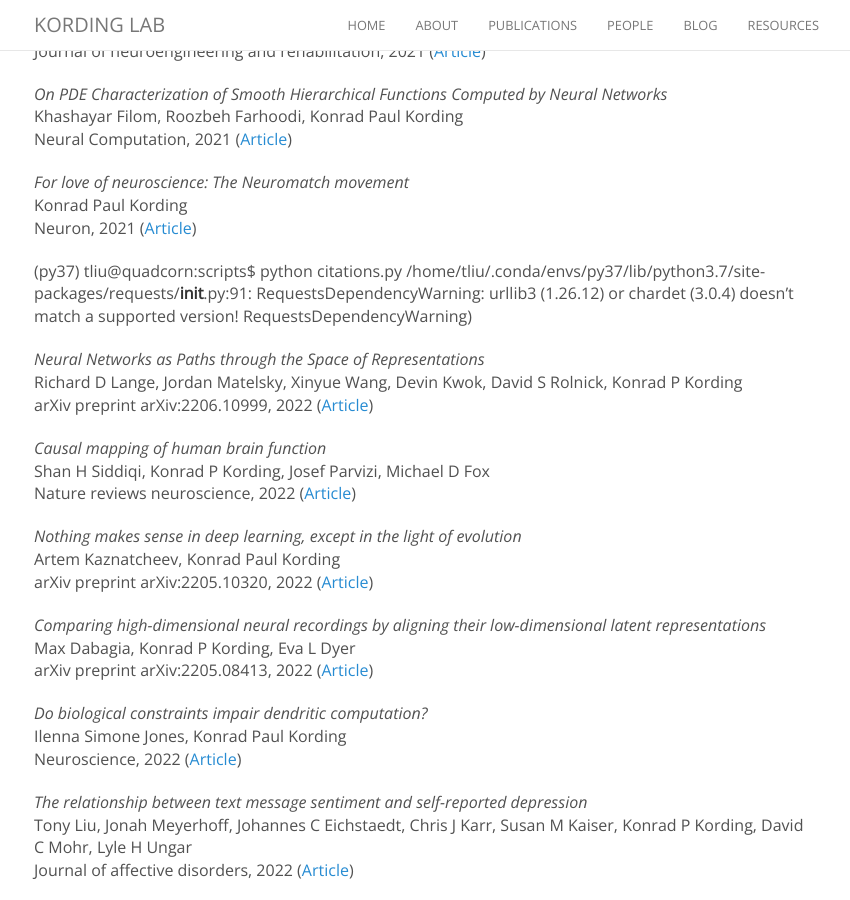
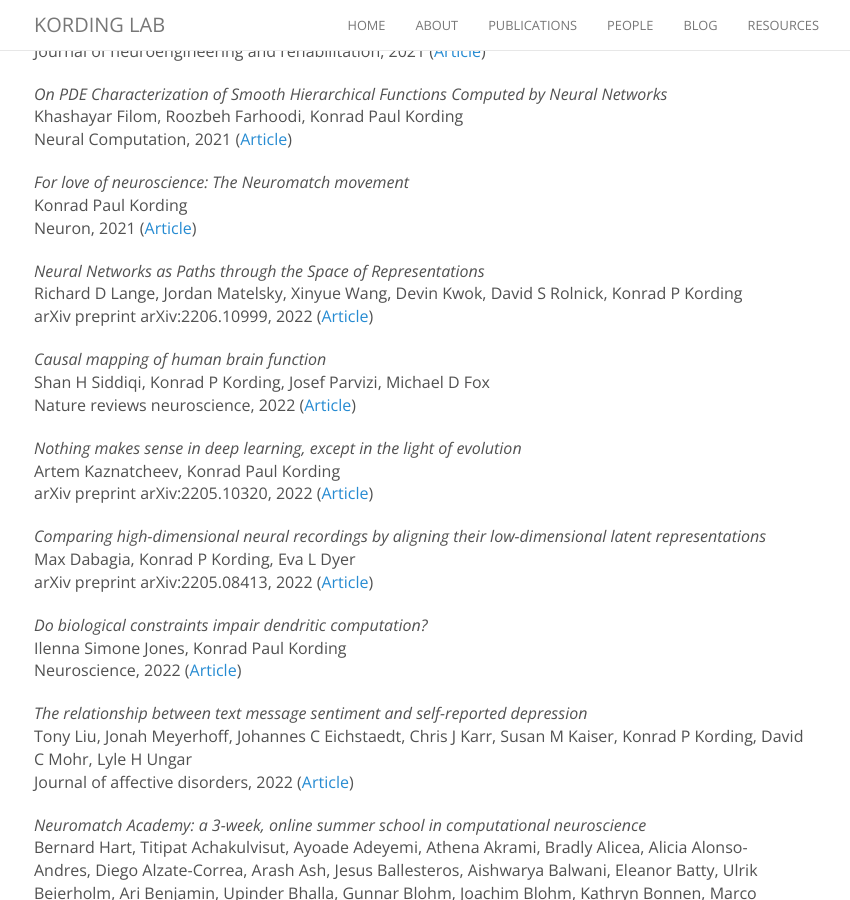
Before and after one commit to KordingLab/KordingLab.github.io, a Jekyll site: the page built from publications.md, in a window 1280 px wide and 900 px high, scrolled down 2512 px. Shown: the whole window, without its empty margins (221-1071 px from the left). Built offline with Jekyll 4.4.1, drawn with Linux system fonts in a browser that asks for light colours; nearby versions of some CDN libraries; comment, search, counter and statistics services are not loaded.

Commit message:
Update publications.md

```diff
--- a/publications.md
+++ b/publications.md
@@ -84,10 +84,6 @@
 _For love of neuroscience: The Neuromatch movement_<br>
 Konrad Paul Kording<br>
 Neuron, 2021 ([Article](https://upenn.alma.exlibrisgroup.com/discovery/openurl?institution=01UPENN_INST&vid=01UPENN_INST:Services&=?sid=google&auinit=KP&aulast=Kording&atitle=For+love+of+neuroscience:+The+Neuromatch+movement&id=doi:10.1016/j.neuron.2021.07.021&title=Neuron.&volume=109&issue=19&date=2021&spage=3034&issn=0896-6273))
-
-(py37) tliu@quadcorn:scripts$ python citations.py
-/home/tliu/.conda/envs/py37/lib/python3.7/site-packages/requests/__init__.py:91: RequestsDependencyWarning: urllib3 (1.26.12) or chardet (3.0.4) doesn't match a supported version!
-  RequestsDependencyWarning)
 
 _Neural Networks as Paths through the Space of Representations_<br>
 Richard D Lange, Jordan Matelsky, Xinyue Wang, Devin Kwok, David S Rolnick, Konrad P Kording<br>
```
